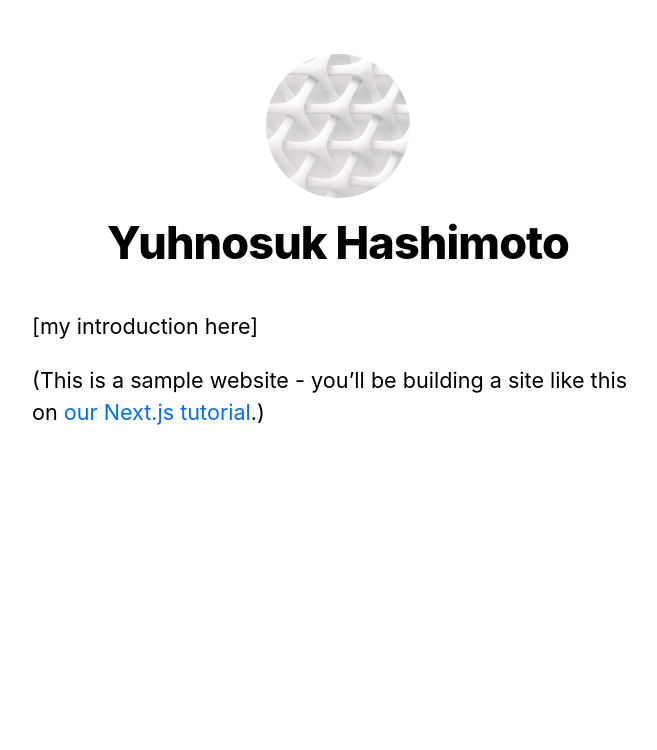
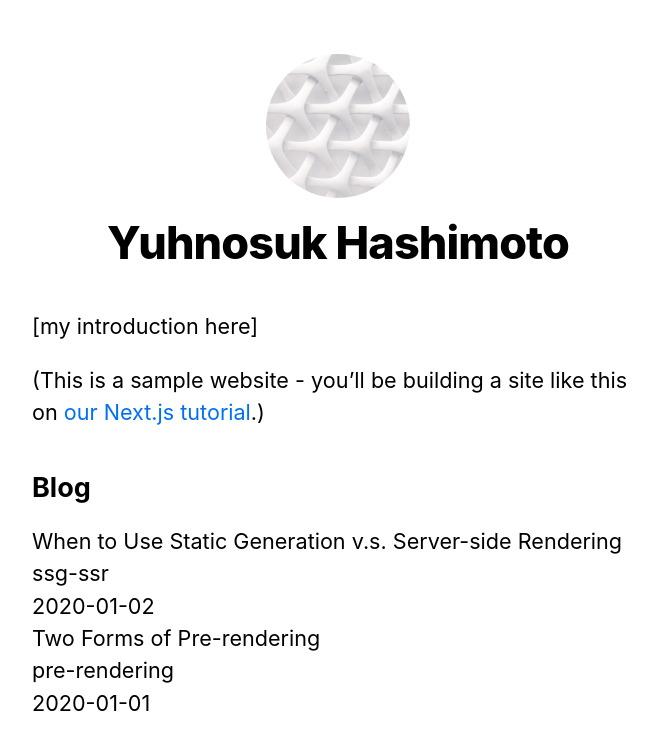
Before and after one commit to Yuhnosuke/nextjs-blog, a Next.js app: page / in a window 1280 px wide. Shown: the top 750 px of the page, without its empty margins (302-959 px from the left). Built offline with nearby package versions, Linux system fonts and the light colour scheme.

Commit message:
implemented getStaticProps

```diff
--- a/pages/index.js
+++ b/pages/index.js
@@ -1,8 +1,18 @@
 import Head from 'next/head'
 import Layout, { siteTitle } from '../components/layout'
 import utilStyles from '../styles/utils.module.css'
+import { getSortedPostsData } from '../lib/posts'
 
-export default function Home() {
+export async function getStaticProps() {
+  const allPostsData = getSortedPostsData()
+  return {
+    props: {
+      allPostsData
+    }
+  }
+}
+
+export default function Home({ allPostsData }) {
   return (
     <Layout home>
       <Head>
@@ -15,6 +25,20 @@
           <a href="https://nextjs.org/learn">our Next.js tutorial</a>.)
         </p>
       </section>
+      <section className={`${utilStyles.headingMd} ${utilStyles.padding1px}`}>
+        <h2 className={utilStyles.headingLg}>Blog</h2>
+        <ul className={utilStyles.list}>
+          {allPostsData.map(({ id, date, title }) => (
+            <li className={utilStyles.listitem} key={id}>
+              {title}
+              <br />
+              {id}
+              <br />
+              {date}
+              </li>
+          ))}
+        </ul>
+      </section>
     </Layout>
   )
 }
```
